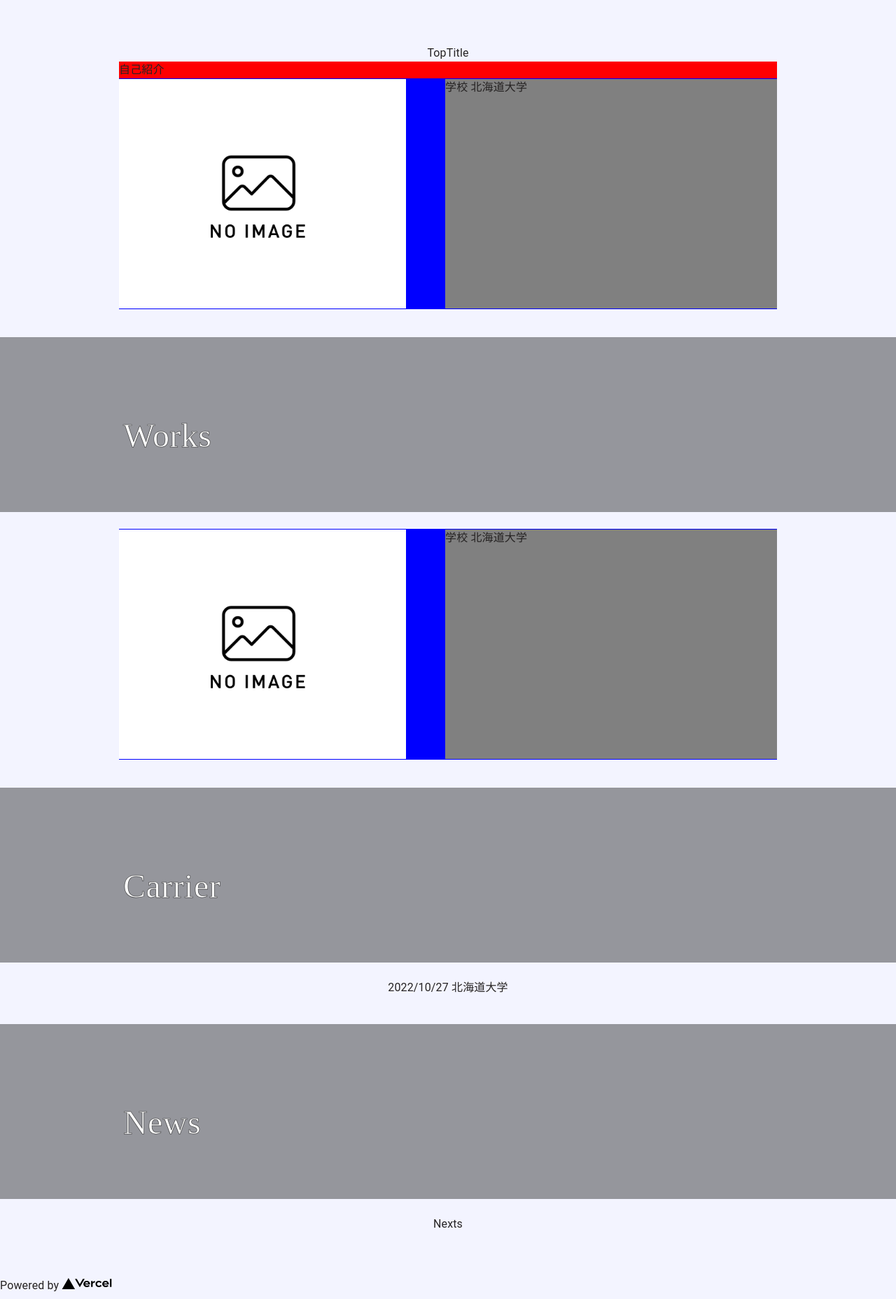
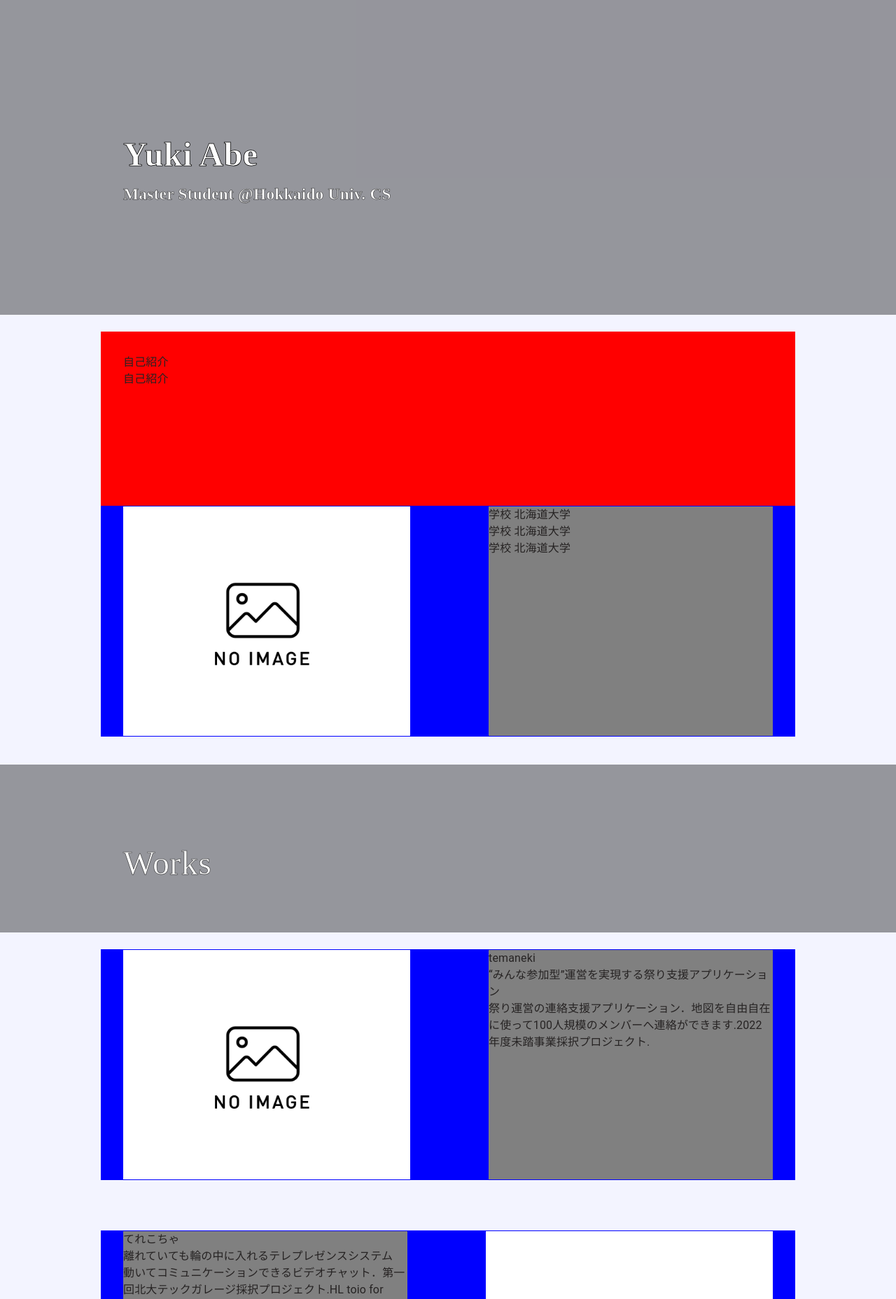
Before and after one commit to YuukiHnf/YuukiHnf.github.io, a Next.js app: page / in a window 1280 px wide. Shown: the top 1857 px of the page at 70% size. Built offline with nearby package versions, Linux system fonts and the light colour scheme.

Commit message:
横二つ並びの表示

```diff
--- a/pages/index.tsx
+++ b/pages/index.tsx
@@ -14,7 +14,7 @@ import styles from "../styles/Home.module.css";
 const Home: NextPage = () => {
   return (
     <>
-      <main className={styles.main}>
+      <main>
         {/* トップタイトル */}
         <TopTitle />
         {/* 自己紹介 */}
--- a/src/Components/Contents/ImageText.tsx
+++ b/src/Components/Contents/ImageText.tsx
@@ -1,40 +1,100 @@
+import { MaxWidth } from "@/styles/GlobalTheme";
 import { Typography } from "@mui/material";
 import { Box } from "@mui/system";
 import React from "react";
+import { WorkType } from "src/Views/Works";
 import WidthHandler from "../Demons/WidthHandler";
+
+type Props = {
+  value?: WorkType;
+  imageIsLeft?: boolean;
+};
 
 /**
  * 画像とテキスト
  * @returns
  */
-const ImageText = () => {
+const ImageText = ({ value, imageIsLeft = true }: Props) => {
   return (
     <WidthHandler>
       <Box
         height={330}
         width="100%"
+        maxWidth={MaxWidth}
         bgcolor="blue"
         sx={{
           display: "flex",
           flexDirection: "row",
           alignItems: "center",
-          gap: "56px",
+          gap: "112px",
+          justifyContent: "space-between",
         }}
-        p="8px 0px"
+        p="8px 32px"
       >
+        {/* 画像を右に置く場合 */}
+        {!imageIsLeft && (
+          <>
+            {/* 文章 */}
+            <Box
+              bgcolor="gray"
+              height="328px"
+              width="100%"
+              maxWidth={"100vw"}
+              //   paddingRight="56px"
+            >
+              <Typography width="100%">
+                {value ? value.title : "学校 北海道大学"}
+              </Typography>
+              <Typography width="100%">
+                {value ? value.subTitle : "学校 北海道大学"}
+              </Typography>
+              <Typography width="100%">
+                {value ? value.description : "学校 北海道大学"}
+              </Typography>
+            </Box>
             {/* 画像 */}
             <Box>
               <Box
                 component={"img"}
                 sx={{ display: "block", height: "328px", overflow: "hidden" }}
-            src={"/NoImage.png"}
-            alt={"自己紹介写真"}
+                src={value ? value.imageUrl : "/NoImage.png"}
+                alt={value ? value.description : "自己紹介写真"}
+              ></Box>
+            </Box>
+          </>
+        )}
+        {/* 画像を左に置く場合 */}
+        {imageIsLeft && (
+          <>
+            {/* 画像 */}
+            <Box>
+              <Box
+                component={"img"}
+                sx={{ display: "block", height: "328px", overflow: "hidden" }}
+                src={value ? value.imageUrl : "/NoImage.png"}
+                alt={value ? value.description : "自己紹介写真"}
               ></Box>
             </Box>
             {/* 文章 */}
-        <Box bgcolor="gray" height="328px" width="100%" maxWidth={"100vw"}>
-          <Typography width="100%">学校 北海道大学</Typography>
+            <Box
+              bgcolor="gray"
+              height="328px"
+              width="100%"
+              maxWidth={"100vw"}
+              //   paddingLeft="56px"
+            >
+              <Typography width="100%">
+                {value ? value.title : "学校 北海道大学"}
+              </Typography>
+              <Typography width="100%">
+                {value ? value.subTitle : "学校 北海道大学"}
+              </Typography>
+              <Typography width="100%">
+                {value ? value.description : "学校 北海道大学"}
+              </Typography>
             </Box>
+          </>
+        )}
       </Box>
     </WidthHandler>
   );
--- a/src/Components/Contents/TextContent.tsx
+++ b/src/Components/Contents/TextContent.tsx
@@ -2,10 +2,17 @@ import { Box, Typography } from "@mui/material";
 import React from "react";
 import WidthHandler from "../Demons/WidthHandler";
 
+/**
+ * テキストと説明文を出すところ
+ * @returns
+ */
 const TextContent = () => {
   return (
     <WidthHandler>
-      <Box>自己紹介</Box>
+      <Box sx={{ height: "249px", pb: "32px", p: "32px 32px" }}>
+        <Box>自己紹介</Box>
+        <Box>自己紹介</Box>
+      </Box>
     </WidthHandler>
   );
 };
--- a/src/Components/Demons/WidthHandler.tsx
+++ b/src/Components/Demons/WidthHandler.tsx
@@ -1,3 +1,4 @@
+import { MaxWidth } from "@/styles/GlobalTheme";
 import { Box } from "@mui/system";
 import React from "react";
 import { ReactNode } from "react";
@@ -14,9 +15,9 @@ type Props = {
 const WidthHandler = ({ children }: Props) => {
   return (
     <Box
-      width={"940px"}
+      width={`100%`}
       height={"auto"}
-      maxWidth={940}
+      maxWidth={MaxWidth}
       margin={"0 auto"}
       bgcolor="red"
       overflow={"hidden"}
--- a/src/Components/Tops/Title.tsx
+++ b/src/Components/Tops/Title.tsx
@@ -1,3 +1,4 @@
+import { MaxWidth } from "@/styles/GlobalTheme";
 import { Box, Typography } from "@mui/material";
 import React from "react";
 import WidthHandler from "../Demons/WidthHandler";
@@ -12,7 +13,7 @@ const Title = ({ title }: Props) => {
   return (
     <Box
       width="100%"
-      height={"250px"}
+      height={"240px"}
       position="relative"
       bgcolor="rgba(0,0,0,0.39)"
       mb="24px"
@@ -21,7 +22,7 @@ const Title = ({ title }: Props) => {
       <Box
         width={"100%"}
         height={"228px"}
-        maxWidth={992}
+        maxWidth={MaxWidth}
         margin={"0 auto"}
         position="relative"
         overflow={"hidden"}
--- a/src/Components/Tops/TopTitle.tsx
+++ b/src/Components/Tops/TopTitle.tsx
@@ -1,3 +1,5 @@
+import { MaxWidth } from "@/styles/GlobalTheme";
+import { Box, Typography } from "@mui/material";
 import React from "react";
 
 /**
@@ -5,7 +7,61 @@ import React from "react";
  * @returns
  */
 const TopTitle = () => {
-  return <>TopTitle</>;
+  return (
+    <Box
+      width="100%"
+      height={"450px"}
+      position="relative"
+      bgcolor="rgba(0,0,0,0.39)"
+      mb="24px"
+    >
+      <Box
+        width={"100%"}
+        height={"450px"}
+        maxWidth={MaxWidth}
+        margin={"0 auto"}
+        position="relative"
+        overflow={"hidden"}
+      >
+        <Typography
+          position="absolute"
+          bottom="200px"
+          left="32px"
+          sx={{
+            fontFamily: "Montserrat",
+            fontStyle: "normal",
+            fontWeight: 700,
+            fontSize: "48px",
+            lineHeight: "58px",
+            color: "white",
+            WebkitTextStroke: "solid",
+            WebkitTextStrokeColor: "rgba(0, 0, 0, 1.0)",
+            WebkitTextStrokeWidth: "0.75px",
+          }}
+        >
+          {"Yuki Abe"}
+        </Typography>
+        <Typography
+          position="absolute"
+          bottom="156px"
+          left="32px"
+          sx={{
+            fontFamily: "Montserrat",
+            fontStyle: "normal",
+            fontWeight: 700,
+            fontSize: "23.4px",
+            lineHeight: "34px",
+            color: "white",
+            WebkitTextStroke: "solid",
+            WebkitTextStrokeColor: "rgba(0, 0, 0, 0.6)",
+            WebkitTextStrokeWidth: "0.75px",
+          }}
+        >
+          {"Master Student @Hokkaido Univ. CS"}
+        </Typography>
+      </Box>
+    </Box>
+  );
 };
 
 export default TopTitle;
--- a/src/Views/Works.tsx
+++ b/src/Views/Works.tsx
@@ -1,7 +1,8 @@
+import { Box } from "@mui/material";
 import React from "react";
 import ImageText from "src/Components/Contents/ImageText";
 
-type WorkType = {
+export type WorkType = {
   title: string;
   subTitle: string;
   description: string;
@@ -18,6 +19,22 @@ const values: WorkType[] = [
     imageUrl: "/NoImage.png",
     link: "apple.com",
   },
+  {
+    title: "てれこちゃ",
+    subTitle: "離れていても輪の中に入れるテレプレゼンスシステム",
+    description:
+      "動いてコミュニケーションできるビデオチャット．第一回北大テックガレージ採択プロジェクト.HL toio for Unity SDK賞．",
+    imageUrl: "/NoImage.png",
+    link: "apple.com",
+  },
+  {
+    title: "コメこちゃ",
+    subTitle: "配信を妨げないライブチャットキーボード",
+    description:
+      "ライブチャット専用の日本語入力キーボード.動画環境での入力性能を検証し考察しました.インタラクション2022登壇発表(採択率0.4)．",
+    imageUrl: "/NoImage.png",
+    link: "apple.com",
+  },
 ];
 
 /**
@@ -26,10 +43,18 @@ const values: WorkType[] = [
  */
 const Works = () => {
   return (
-    <div>
+    <Box
+      sx={{
+        display: "flex",
+        flexDirection: "column",
+        gap: "72px",
+      }}
+    >
       {/* 自己紹介イメージ付き */}
-      <ImageText />
-    </div>
+      {values.map((value, index) => (
+        <ImageText value={value} imageIsLeft={index % 2 === 0} />
+      ))}
+    </Box>
   );
 };
 
--- a/styles/GlobalTheme.ts
+++ b/styles/GlobalTheme.ts
@@ -1,7 +1,12 @@
 import { createTheme } from "@mui/material/styles";
 
 /**
- * ここを変えると色が変わります
+ * 最大横幅
+ */
+export const MaxWidth = 992;
+
+/**
+ * ここを変えるとテーマとか変えれます
  */
 const theme = createTheme({
   palette: {
```
Lines whose indentation alone changed are shown as unchanged.
